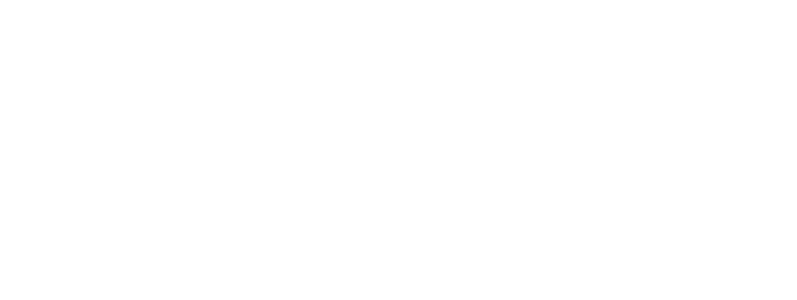
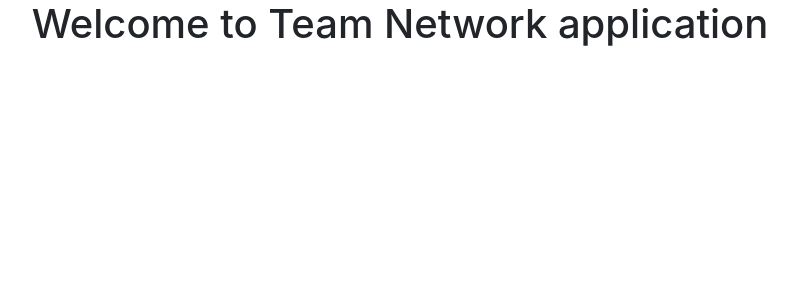
Before and after one commit to idevelop-solutions/tnapp, an Angular app in the folder client/: page / in a window 1280 px wide. Shown: the top 300 px of the page, without its empty margins (240-1037 px from the left). Built offline with nearby package versions, Linux system fonts and the light colour scheme.

Commit message:
#1 Initial commit

```diff
--- a/client/src/app/app.component.html
+++ b/client/src/app/app.component.html
@@ -1 +1,3 @@
+
+<h1 class="text-center">Welcome to Team Network application</h1>
 <router-outlet></router-outlet>
```
